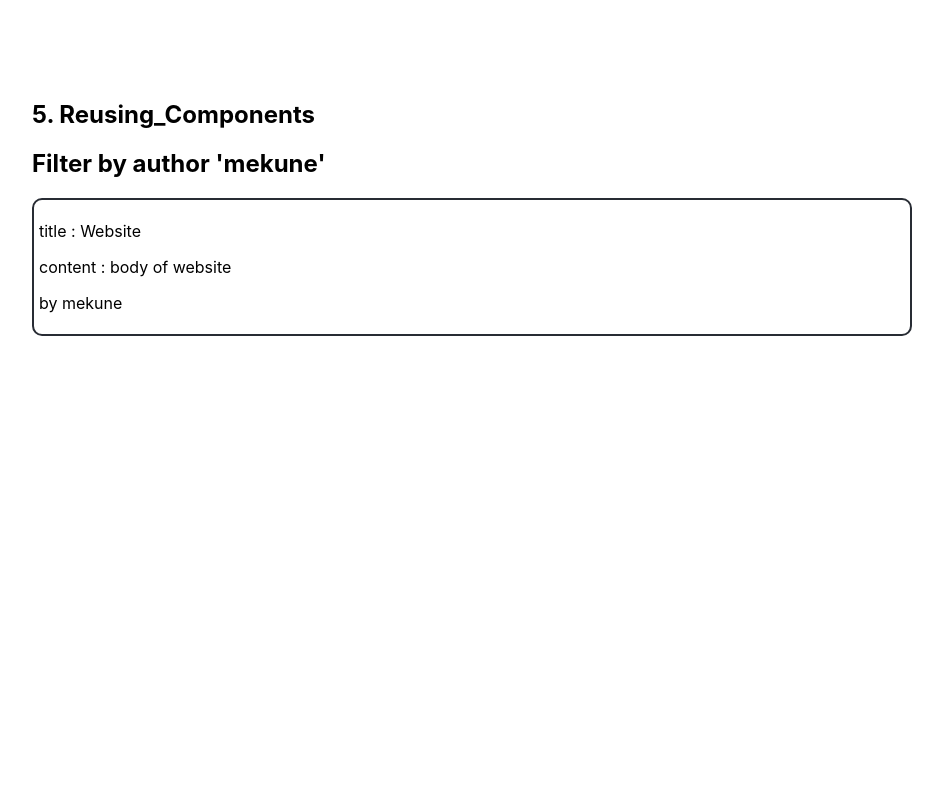
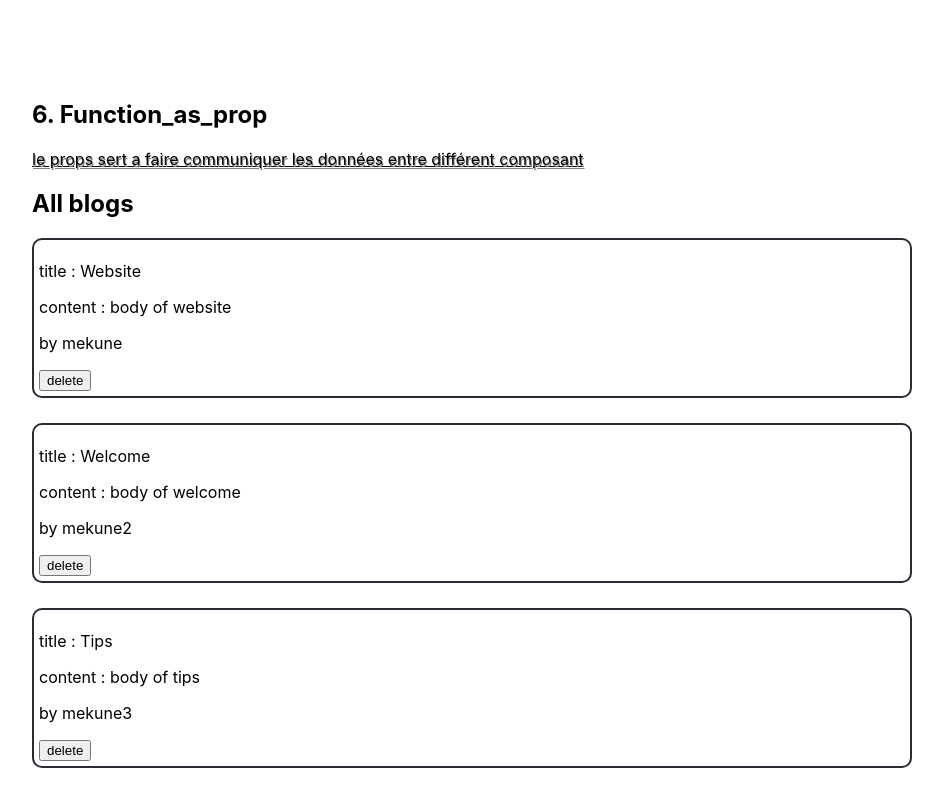
Before and after one commit to Mekune/React, a React (Create React App) app: page / in a window 1280 px wide. Shown: the top 806 px of the page, without its empty margins (168-1111 px from the left). Built offline with nearby package versions, Linux system fonts and the light colour scheme.

Commit message:
Function as prop

```diff
--- a/src/App.js
+++ b/src/App.js
@@ -1,9 +1,10 @@
 import "./App.css";
-import Reusing_Components from "./Reusing_Components";
+import Function_as_prop from "./Function_as_prop";
+
 function App() {
   return (
     <div className="App">
-      <Reusing_Components />
+      <Function_as_prop />
     </div>
   );
 }
--- /dev/null
+++ b/src/Function_as_prop.js
@@ -0,0 +1,25 @@
+import React, { useState } from "react";
+import Props22 from "./Props2.2";
+
+export default function Function_as_prop() {
+  const [blogs, setBlogs] = useState([
+    { title: "Website", body: "body of website", author: "mekune", id: 1 },
+    { title: "Welcome", body: "body of welcome", author: "mekune2", id: 2 },
+    { title: "Tips", body: "body of tips", author: "mekune3", id: 3 },
+  ]);
+
+  const handleDelete = (id) => {
+    const newBlogs = blogs.filter((blog) => blog.id !== id);
+    setBlogs(newBlogs);
+  };
+
+  return (
+    <section>
+      <h2 className="title">6. Function_as_prop</h2>
+      <p className="definition">
+        le props sert a faire communiquer les données entre différent composant
+      </p>
+      <Props22 blogs={blogs} title={"All blogs"} handleDelete={handleDelete} />
+    </section>
+  );
+}
--- a/src/Props2.js
+++ b/src/Props2.2.js
@@ -1,9 +1,10 @@
 import React from "react";
-
-export default function Props2({ blogs, title }) {
+// for function on props
+export default function Props22({ blogs, title, handleDelete }) {
   // export default function Props2(props) {
   //   const blogs = props.blogs;
   //   const title = props.title;
+
   return (
     <article>
       <h2>{title}</h2>
@@ -12,6 +13,7 @@ export default function Props2({ blogs, title }) {
           <p>title : {blog.title}</p>
           <p>content : {blog.body}</p>
           <p> by {blog.author}</p>
+          <button onClick={() => handleDelete(blog.id)}>delete</button>
         </div>
       ))}
     </article>
--- a/src/Reusing_Components.js
+++ /dev/null
@@ -1,19 +0,0 @@
-import React, { useState } from "react";
-import Props2 from "./Props2";
-
-export default function Reusing_Components() {
-  const [blogs, setBlog] = useState([
-    { title: "Website", body: "body of website", author: "mekune", id: 1 },
-    { title: "Welcome", body: "body of welcome", author: "mekune2", id: 2 },
-    { title: "Tips", body: "body of tips", author: "mekune3", id: 3 },
-  ]);
-  return (
-    <section>
-      <h2 className="title">5. Reusing_Components</h2>
-      <Props2
-        blogs={blogs.filter((blog) => blog.author === "mekune")}
-        title={"Filter by author 'mekune' "}
-      />
-    </section>
-  );
-}
```
